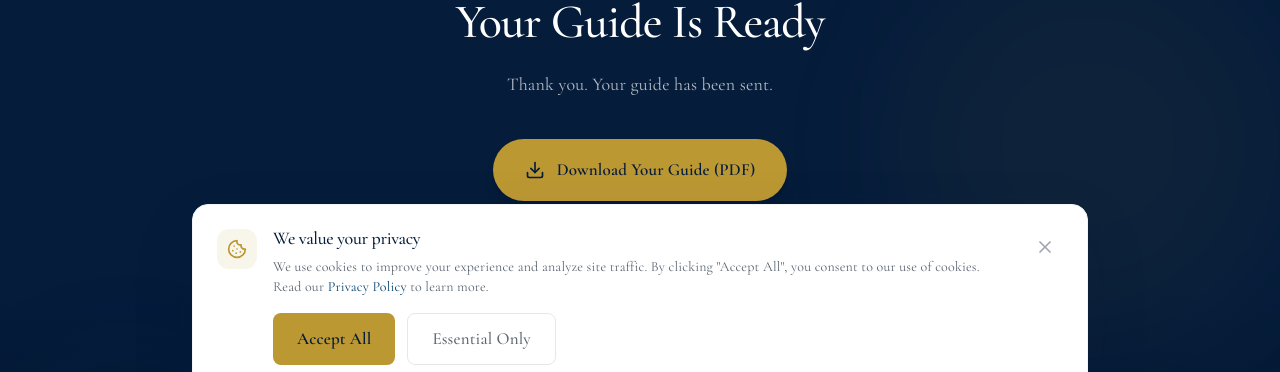
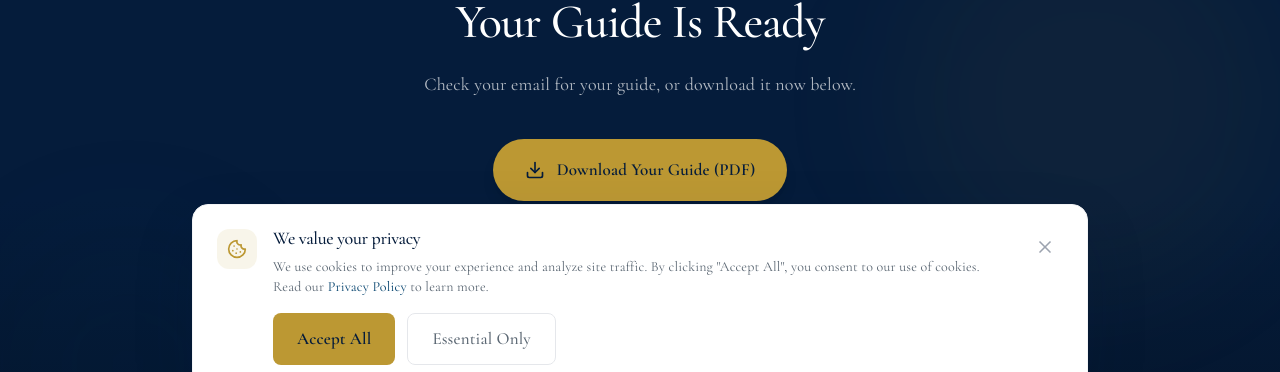
Before and after one commit to NDCHVISION/SFM-ELITE, a Next.js app: page /resources/primary-care-guide/success in a window 1280 px wide. Shown: the part 386-758 px from the top of the page. Built offline with nearby package versions, Linux system fonts and the light colour scheme.

Commit message:
Revise success page messaging and remove reflection question
Updated the success page content to provide clearer instructions for the user regarding their guide.

```diff
--- a/app/resources/primary-care-guide/success/page.tsx
+++ b/app/resources/primary-care-guide/success/page.tsx
@@ -41,8 +41,7 @@ export default function GuideSuccessPage() {
           </h1>
 
           <p className="text-white/70 text-lg mb-10 leading-relaxed max-w-lg mx-auto">
-            Thank you. Your guide has been sent.
-          </p>
+Check your email for your guide, or download it now below.          </p>
 
           {/* Download Button */}
           <div className="mb-12">
@@ -59,13 +58,6 @@ export default function GuideSuccessPage() {
             </p>
           </div>
 
-          {/* Reflection Question */}
-          <div className="bg-white/5 border border-white/10 rounded-2xl p-8 mb-12">
-            <p className="text-sfm-gold font-medium mb-4">One question to keep in mind as you read:</p>
-            <p className="text-white/80 text-xl font-display italic">
-              &ldquo;Do you feel known by the person responsible for your care?&rdquo;
-            </p>
-          </div>
 
           {/* What Is Inside */}
           <div className="bg-white/5 border border-white/10 rounded-2xl p-8 mb-12 text-left">
```
